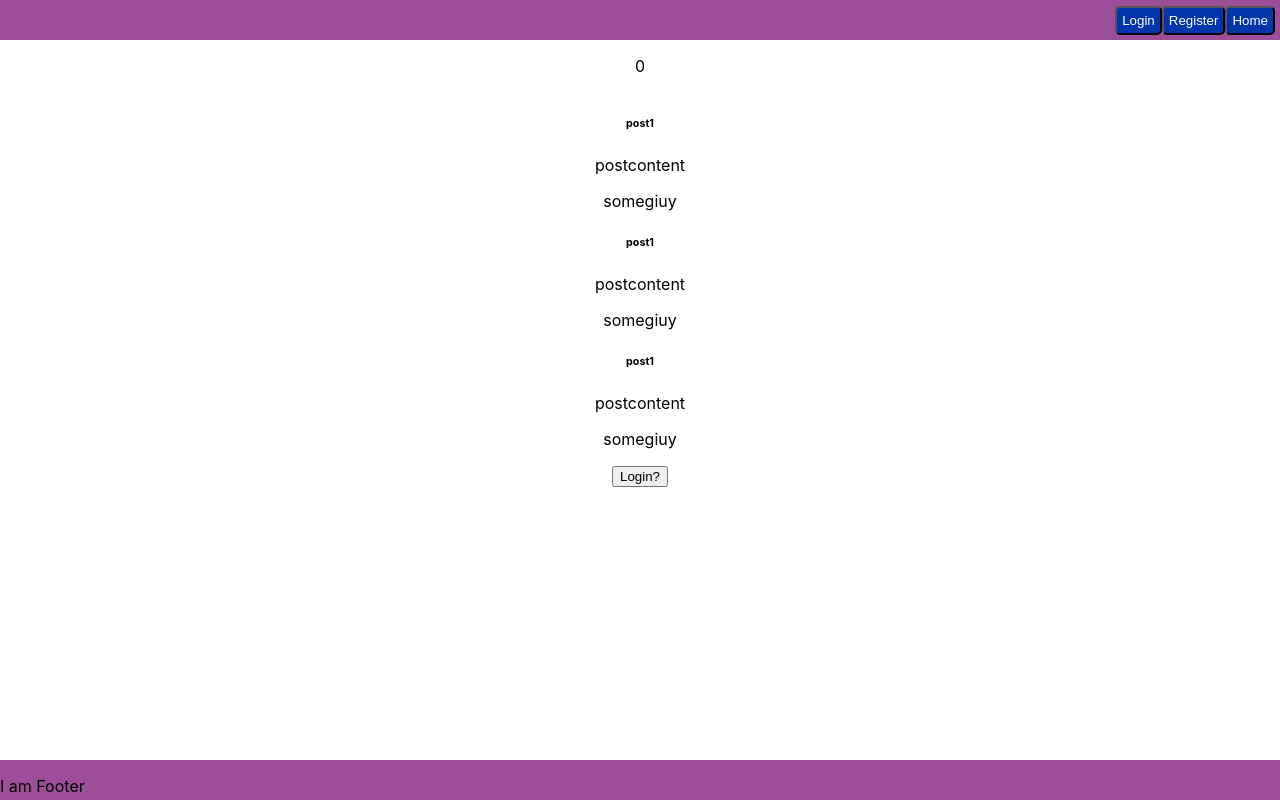
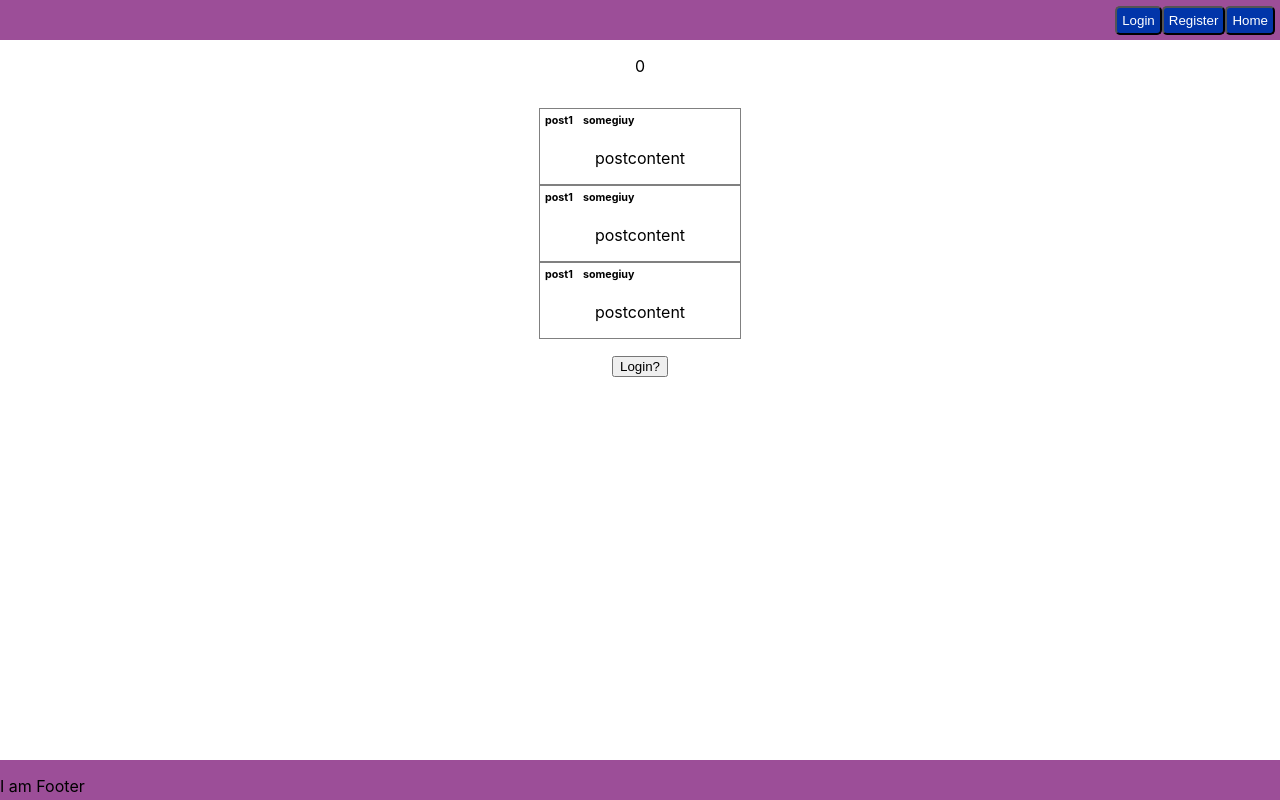
Before and after one commit to CD-Mackay/flask_react_microblog, a React (Create React App) app in the folder frontend/: page / in a window 1280 px wide. Built offline with nearby package versions, Linux system fonts and the light colour scheme; no server answers.

Commit message:
style postitem

```diff
--- a/frontend/src/Components/PostListItem/PostListItem.css
+++ b/frontend/src/Components/PostListItem/PostListItem.css
@@ -0,0 +1,12 @@
+.post-item {
+  border: 1px solid gray;
+  width: 200px;
+}
+
+.title-card {
+  display: flex;
+}
+
+h6 {
+  margin: 5px;
+}
--- a/frontend/src/Components/PostListItem/PostListItem.js
+++ b/frontend/src/Components/PostListItem/PostListItem.js
@@ -6,12 +6,14 @@ import "./PostListItem.css";
 
 // Component Imports
 
-const PostListItem = ({author, content, title}) => {
+const PostListItem = ({ author, content, title }) => {
   return (
-    <div>
-      <h6>{title}</h6>
+    <div className="post-item">
+      <div className="title-card">
+        <h6>{title}</h6>
+        <h6>{author}</h6>
+      </div>
       <p>{content}</p>
-      <p>{author}</p>
     </div>
   );
 };
```
